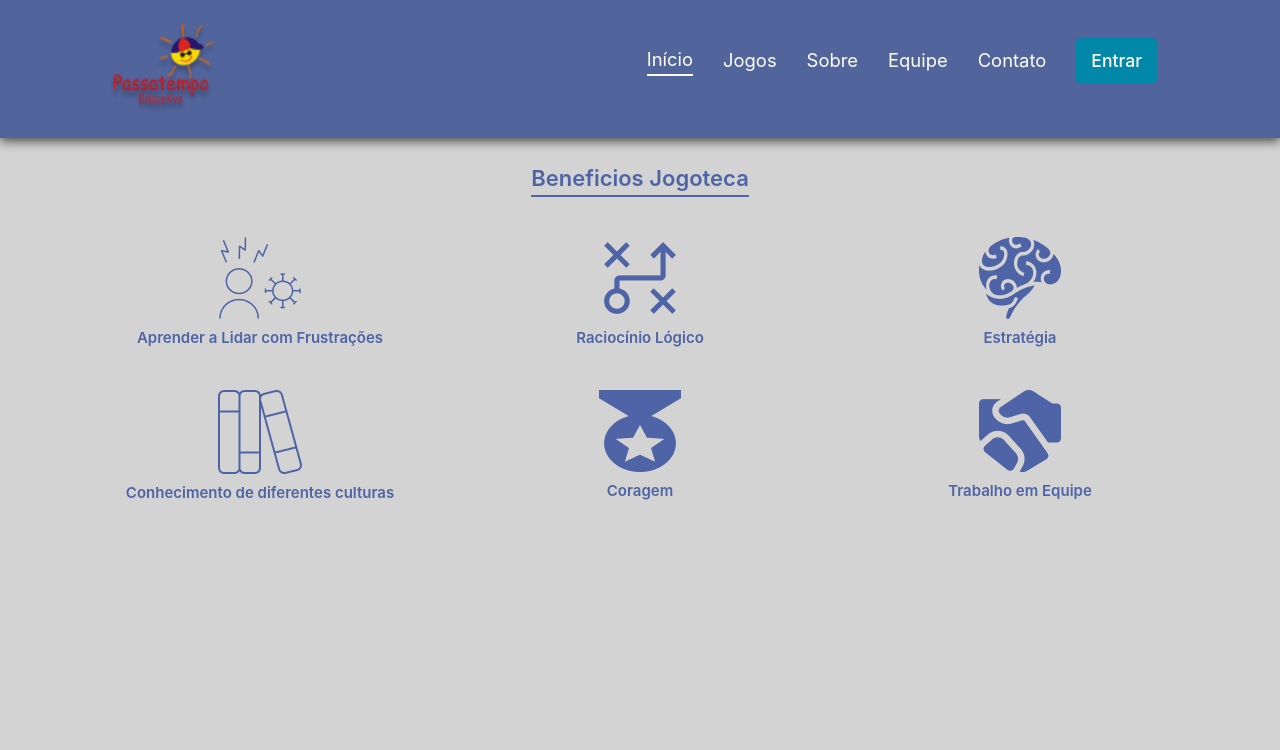
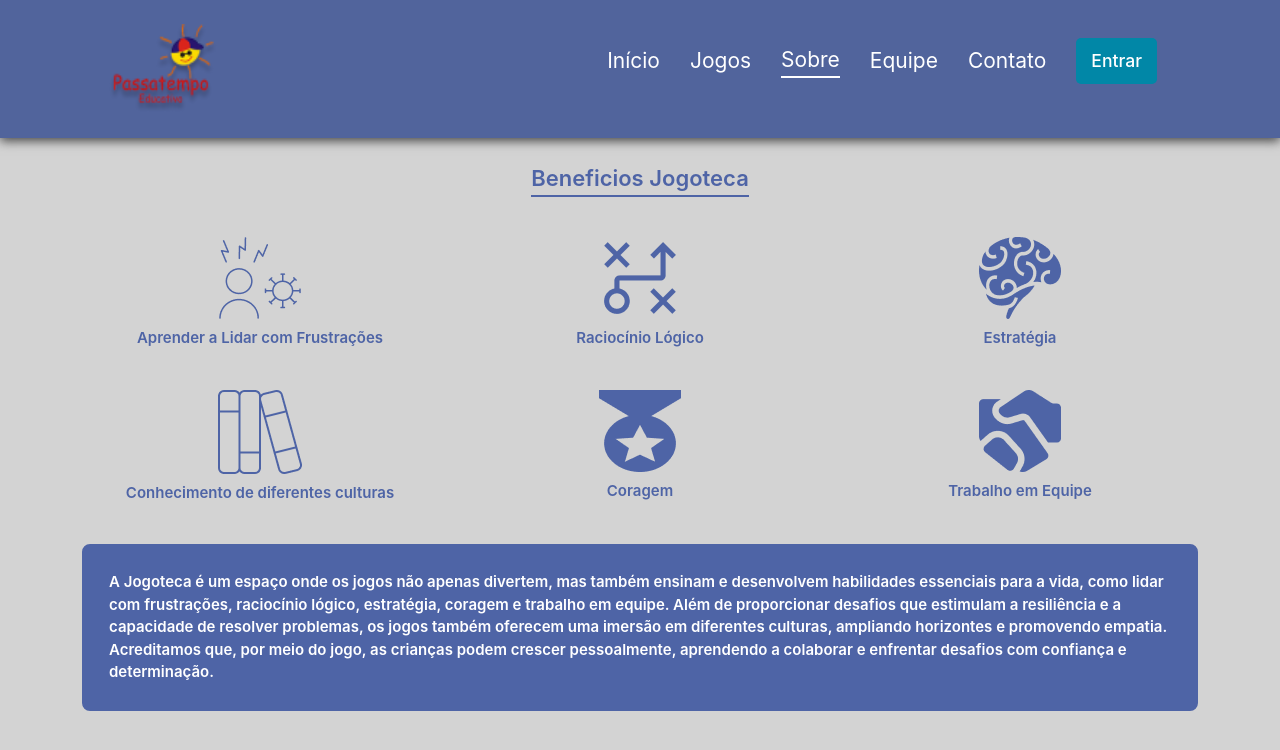
Before and after one commit to ewerton40/pi_maua_2_2024, a website: page beneficios.html in a window 1280 px wide. Drawn offline with nearby package versions, Linux system fonts and the light colour scheme.

Commit message:
alguns ajustes

```diff
--- a/assets/css/style_beneficios.css
+++ b/assets/css/style_beneficios.css
@@ -157,3 +157,17 @@ header {
 .img_1 {
     margin-right: 50%;
 }
+
+
+
+.cor_borda {
+    border-color: #4E64A6;
+    color: #4E64A6;
+    border-bottom-color:#4E64A6 ;
+
+}
+
+.nav-list a {
+    color: #fff;
+    font-size: 21px;
+    }
--- a/beneficios.html
+++ b/beneficios.html
@@ -19,9 +19,10 @@
             </div>
             <div class="nav-list">
                 <ul>
-                    <li class="nav-item"><a href="#" class="nav-link border-bottom border-white border-2">Início</a></li>
+                    <li class="nav-item"><a href="index.html" class="nav-link ">Início</a>
+                    </li>
                     <li class="nav-item"><a href="#" class="nav-link">Jogos</a></li>
-                    <li class="nav-item"><a href="beneficios.html" class="nav-link"> Sobre</a></li>
+                    <li class="nav-item"><a href="beneficios.html" class="nav-link border-bottom border-white border-2"> Sobre</a></li>
                     <li class="nav-item"><a href="#" class="nav-link">Equipe</a></li>
                     <li class="nav-item"><a href="#" class="nav-link">Contato</a></li>
                     <li class="nav-item login-button"><button class="login-button"><a href="#">Entrar</a></button></li>
@@ -36,7 +37,7 @@
         </nav>
         <div class="mobile-menu">
             <ul>
-                <li class="nav-item"><a href="#" class="nav-link">Início</a></li>
+                <li class="nav-item"><a href="index.html" class="nav-link">Início</a></li>
                 <li class="nav-item"><a href="#" class="nav-link">Projetos</a></li>
                 <li class="nav-item"><a href="#" class="nav-link">Sobre</a></li>
                 <li class="nav-item"><a href="#" class="nav-link">Equipe</a></li>
@@ -107,11 +108,26 @@
             </div>
         </div>
 
+        <div class="container mt-4">
+            <div class="row">
+                <div class="col-md-12">
+                    <p style="color: white; font-weight: 600; border-color: #4E64A6; border-style: solid; border-width: 3px; background-color: #4E64A6;" class="rounded-3 p-4 ">A Jogoteca é um espaço onde os jogos não apenas divertem, mas também ensinam e desenvolvem
+                        habilidades essenciais para a vida, como lidar com frustrações, raciocínio lógico, estratégia,
+                        coragem e trabalho em equipe. Além de proporcionar desafios que estimulam a resiliência e a
+                        capacidade de resolver problemas, os jogos também oferecem uma imersão em diferentes culturas,
+                        ampliando horizontes e promovendo empatia. Acreditamos que, por meio do jogo, as crianças podem
+                        crescer pessoalmente, aprendendo a colaborar e enfrentar desafios com confiança e determinação.
+                    </p>
+
+                </div>
+            </div>
+        </div>
+
 
 
     </main>
 
-<script src="assets/js/script.js"></script>
+    <script src="assets/js/script.js"></script>
 
 </body>
 
```
Also changed, not shown: index.html (+2 -2 lines).
